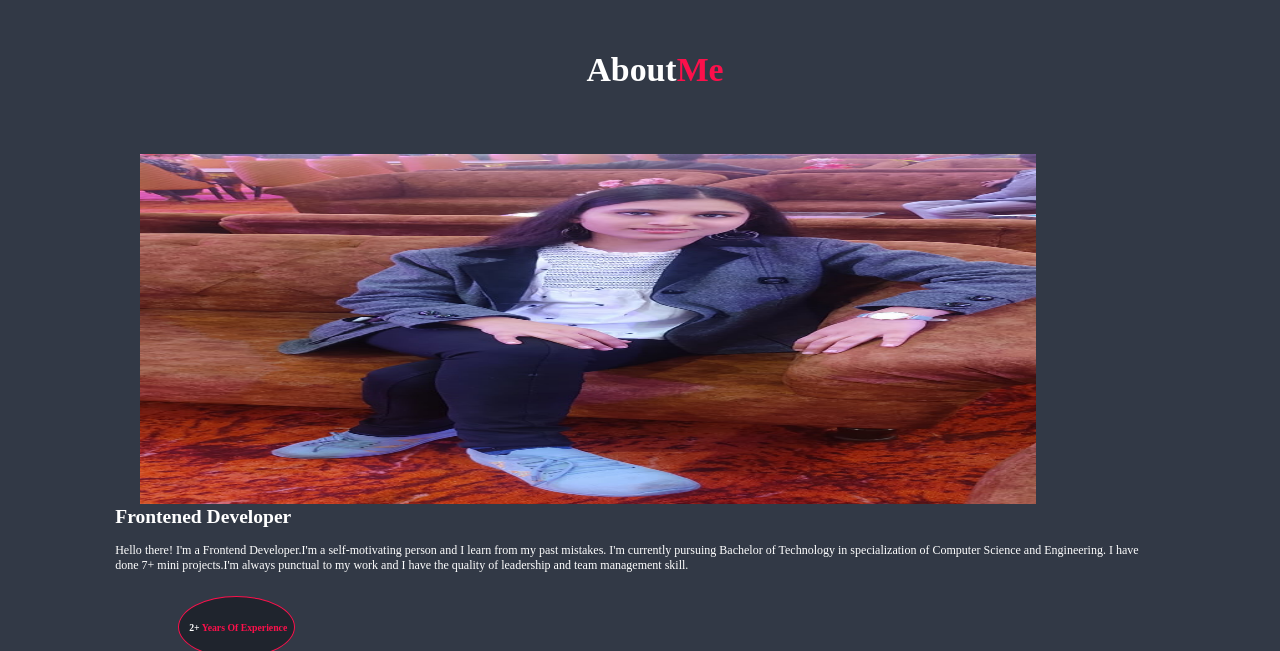
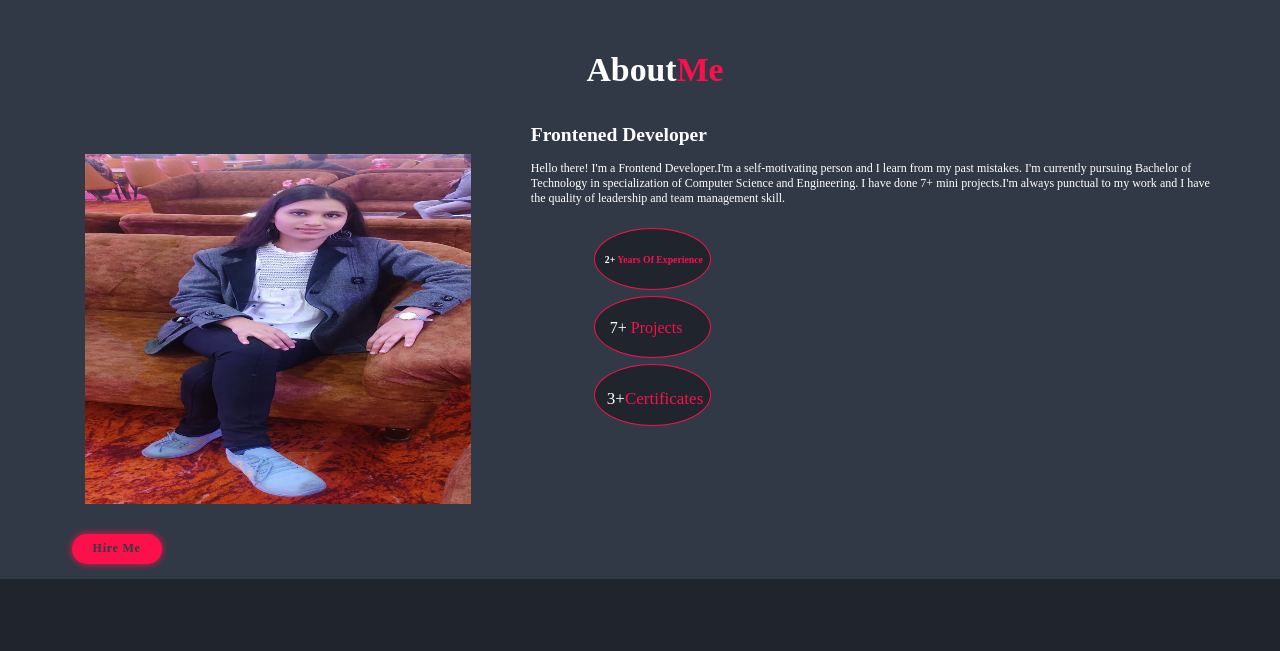
Before and after one commit to sandhaligupta18/Portfolio, a plain HTML site: page index.html in a window 1280 px wide. Shown: the part 860-1511 px from the top of the page. Drawn offline with nearby package versions, Linux system fonts and the light colour scheme.

Commit message:
Update style.css

```diff
--- a/style.css
+++ b/style.css
@@ -156,11 +156,22 @@ span {
     background: var(--second-bg-color);
 }
 
-.about-img img {
+.about-img  {
+    display: flex;
+gap: 60px;
+
+    /* flex-direction: row; */
     /* width: 35vw;
      */
      /* display: inline-block; */
 }
+.about-img img{
+    margin-bottom: -44px;
+    margin-left: 12px;
+}
+/* .about-img1{
+    margin-left: 21em;
+} */
 
 .heading {
     text-align: center;
@@ -250,6 +261,10 @@ span {
     background-color: rgb(27, 29, 29);
     transform: scale(1.15);
 
+}
+.btn1{
+    margin-top: 74px;
+    margin-left: 12px;
 }
 
 .skills h2 {
```
